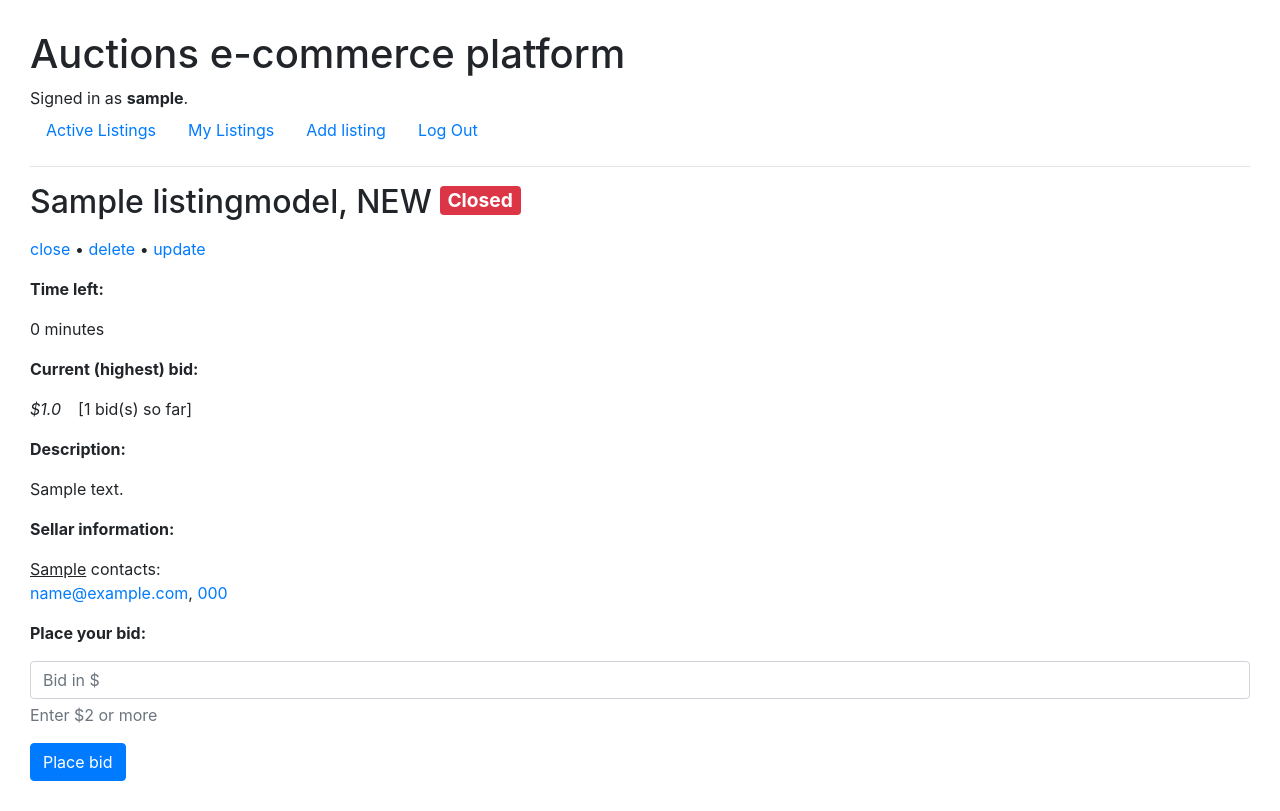
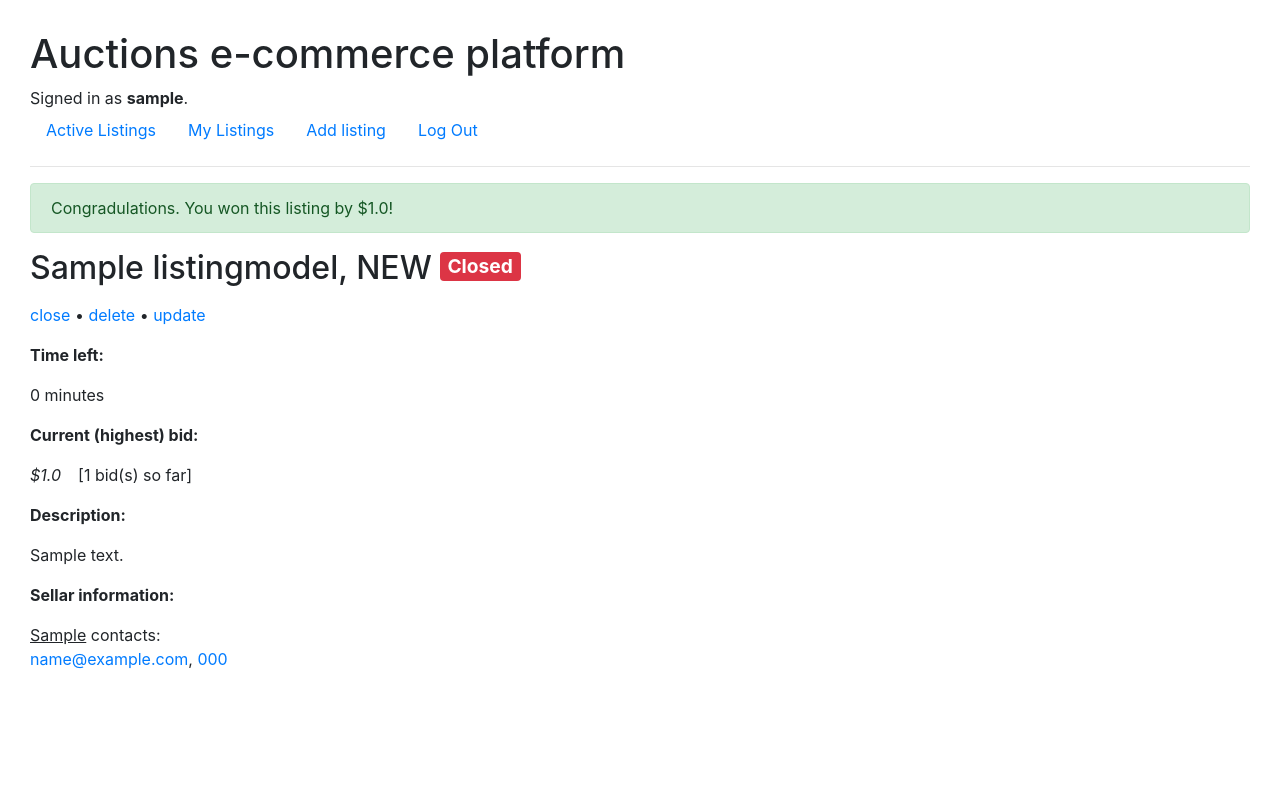
Before and after one commit to Egor4ik325/auction-commerce, a Django app: page /listings/1 in a window 1280 px wide. After the commit the page ends 669 px from the top, so only its background shows below. Run offline with Django 3.2, Linux system fonts and the light colour scheme; a user stored in the database is signed in; tables that the repository leaves empty hold one stand-in row (values such as "Sample post"); some libraries are stand-ins or nearby versions.

Commit message:
Add listing winner message

```diff
--- a/auctions/templates/auctions/listings/listing.html
+++ b/auctions/templates/auctions/listings/listing.html
@@ -29,6 +29,7 @@
     <p><u>{{ listing.seller|capfirst }}</u> contacts:<br>
     <a href="mailto://{{listing.seller.email}}">{{ listing.seller.email }}</a>, <a href="tel://{{listing.sellar.phone}}">{{ listing.seller.phone }}</a></p>
 
+    {% if listing.active%}
         <p><strong>Place your bid:</strong></p>
         <form action="{% url 'bid' listing.listing_id %}" method="POST">
             {% csrf_token %}
@@ -36,5 +37,6 @@
             <span class="form-text text-muted">Enter ${{ listing.current_bid|add:'1' }} or more</span>
             <input class="btn btn-primary mt-3" type="submit" value="Place bid">
         </form>
+    {% endif %}
 
 {% endblock body %}
--- a/auctions/views.py
+++ b/auctions/views.py
@@ -100,14 +100,22 @@ def register(request):
 def listing(request, listing_id):
     """Render full listing webpage (render listing model)."""
     # Get specific listing by primary key (listing id)
-    listing = ListingModel.objects.get(pk=listing_id)
+    l = ListingModel.objects.get(pk=listing_id)
 
-    # Form for entering bid price
-    bid_form = BidForm()
-    bid_form.fields['bid'].widget.attrs['min'] = listing.starting_price + 1
+    context = {'listing': l}
+    if l.active:
+        # Form for entering bid price
+        bid_form = BidForm()
+        bid_form.fields['bid'].widget.attrs['min'] = l.starting_price + 1
+        context['bid_form'] = bid_form
+    elif l.bid is not None:
+        if l.bid.bidder == request.user:
+            messages.success(
+                request, f"Congradulations. You won this listing by ${l.current_bid}!")
+    else:
+        messages.warning(request, "This  is not biddable.")
 
-    return render(request, 'auctions/listings/listing.html',
-                  context={'listing': listing, 'bid_form': bid_form})
+    return render(request, 'auctions/listings/listing.html', context)
 
 
 @login_required(login_url='/login/')
```
Lines whose indentation alone changed are shown as unchanged.
